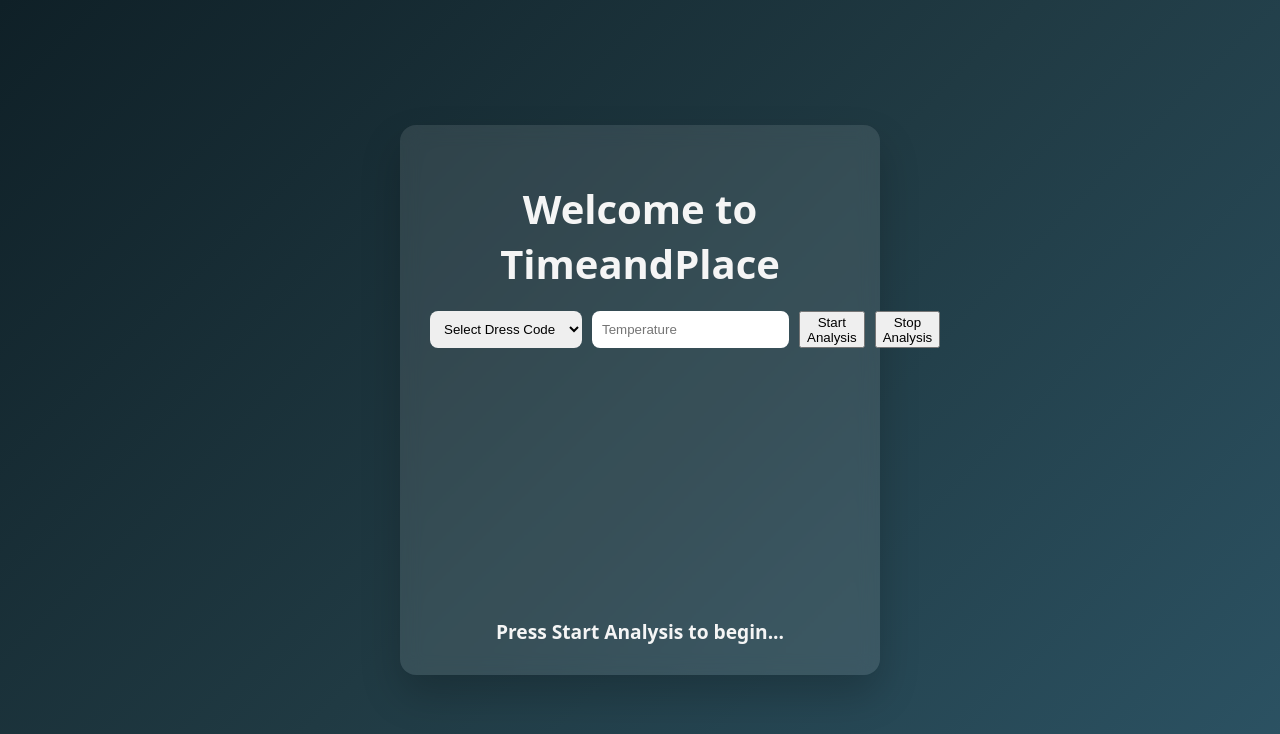
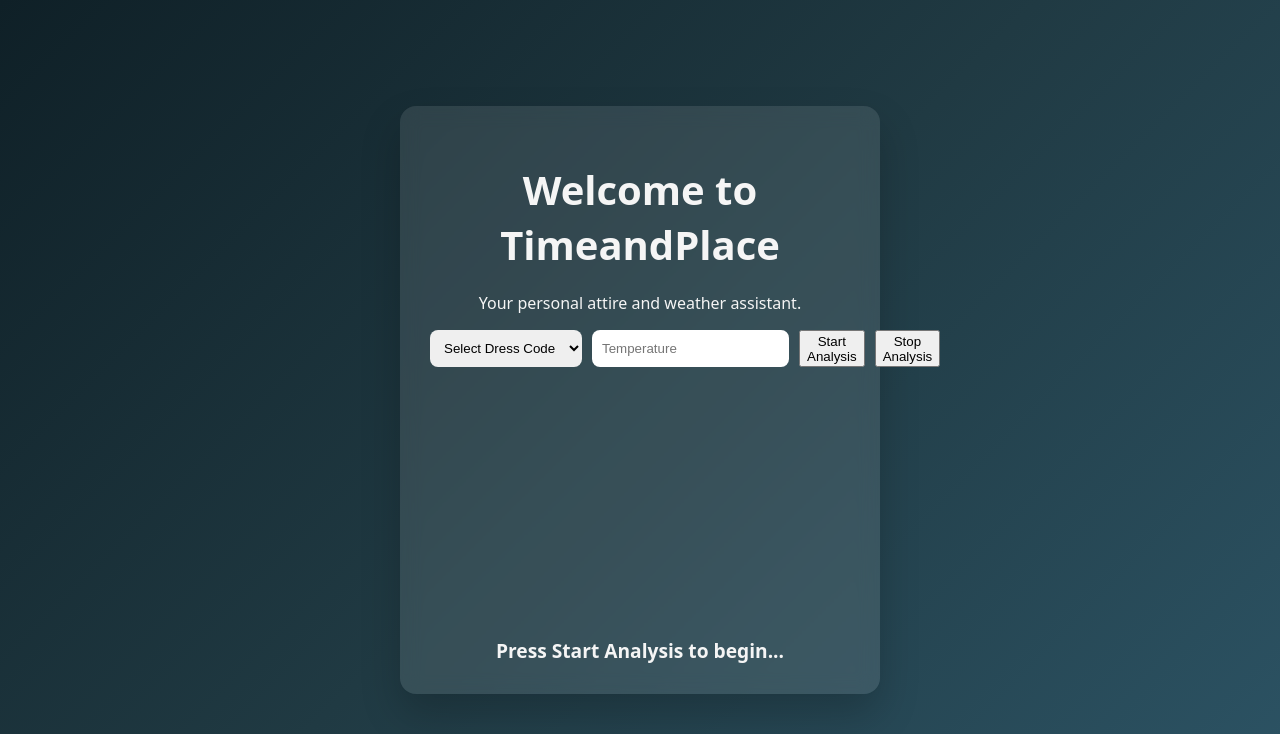
Before and after one commit to amari-trotman/colorstackwinterhack2025-time-and-place-, a Django app: page / in a window 1280 px wide. Shown: the top 734 px of the page. Run offline with Django 4.2, Linux system fonts and the light colour scheme; parts of the project's set-up code (start-up, migrations or seed data) failed here and were passed over.

Commit message:
Add introductory description to enhance user guidance on the platform

```diff
--- a/templates/index.html
+++ b/templates/index.html
@@ -10,6 +10,7 @@
 <body>
     <div class="container">
         <h1>Welcome to TimeandPlace</h1>
+        <p>Your personal attire and weather assistant.</p>
         <div class="controls">
             <select id="dress_code">
                 <option value="select">Select Dress Code</option>
```
